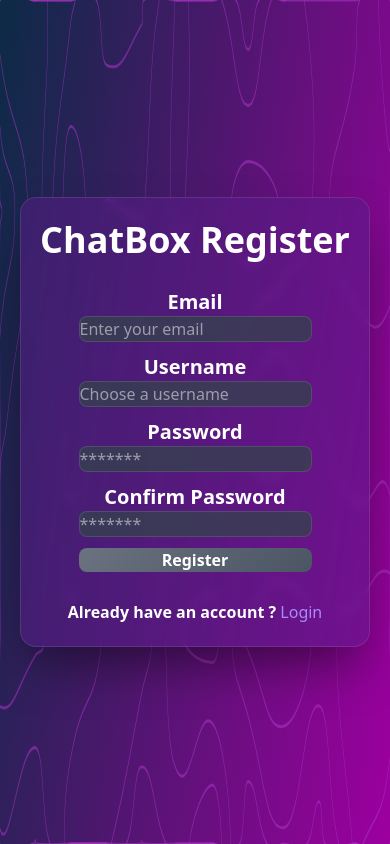
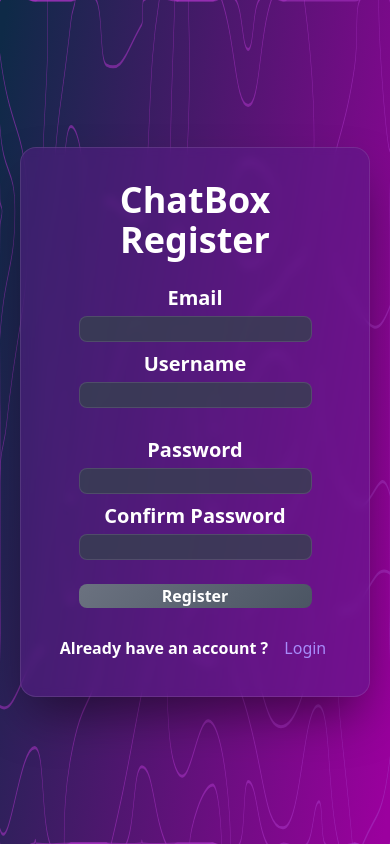
Before and after one commit to 4D4J/chatbox, a React (Vite) app: page / in a window 390 px wide. Both pictures are taken after typing "name@example.com", "Sample123" into the empty fields and a click on the button "Forgot Password ?". Built offline with nearby package versions, Linux system fonts and the light colour scheme.

Commit message:
Fix style and add responsive

```diff
--- a/src/App.css
+++ b/src/App.css
@@ -1,9 +1,12 @@
 @import "tailwindcss";
 
-*{
+/* Reset sélectif au lieu de reset universel */
+body, html {
   padding: 0;
   margin: 0;
 }
+
+/*
 
 /* Animations for SVG Background */
 .animated-bg-container {
--- a/src/components/Login.tsx
+++ b/src/components/Login.tsx
@@ -55,7 +55,7 @@ function Login({ onRegister }: { onRegister: () => void }) {
       {/* Fond animé */}
       <AnimatedBackground />
 
-      <div className="w-[30vw] min-w-[350px] h-[50vh] min-h-[450px] flex flex-col items-center justify-evenly auth-container p-8 bg-purple-900/40">
+      <div className="max-w-[35vw] w-[30vw] min-w-[350px] max-h-[70vh] h-[auto] min-h-[50vh] flex flex-col items-center justify-evenly auth-container p-8 bg-purple-900/40">
         {/* Box Title */}
         <div className="mb-6 text-center">
           <h1 className="text-white text-4xl font-bold">ChatBox Login</h1>
@@ -67,28 +67,28 @@ function Login({ onRegister }: { onRegister: () => void }) {
           </div>
         )}
 
-        <form className='w-[auto] h-[25vh] flex flex-col items-center justify-around' onSubmit={handleLogin}>
+        <form className='p-4 w-[auto] flex flex-col items-center justify-around min-h-[25vh]' onSubmit={handleLogin}>
           {/* Box Email */}
-          <div className="mb-6 flex flex-col items-center justify-evenly">
+          <div className="flex flex-col items-center justify-evenly w-full min-h-[10vh]">
             <label htmlFor="email" className="block text-white text-xl font-bold mb-2">Email</label>
             <input
               id="email"
               type="email"
-              placeholder="Enter your email"
-              className="w-full p-3 rounded-lg auth-input focus:outline-none"
+              placeholder=""
+              className="w-full rounded-lg auth-input focus:outline-none"
               value={email}
               onChange={(e) => setEmail(e.target.value)}
             />
           </div>
 
           {/* Box Password */}
-          <div className="mb-6 flex flex-col items-center justify-evenly">
+          <div className="mb-8 flex flex-col items-center justify-evenly w-full min-h-[10vh]">
             <label htmlFor="password" className="block text-white text-xl font-bold mb-2">Password</label>
             <input
               id="password"
               type="password"
-              placeholder="*******"
-              className="w-full p-3 rounded-lg auth-input focus:outline-none"
+              placeholder=""
+              className="w-full rounded-lg auth-input focus:outline-none"
               value={password}
               onChange={(e) => setPassword(e.target.value)}
             />
@@ -98,12 +98,12 @@ function Login({ onRegister }: { onRegister: () => void }) {
           <button
             type="submit"
             disabled={!isFormValid || loading}
-            className="w-full p-3 rounded-lg font-bold text-white auth-button cursor-pointer"
+            className="w-full rounded-lg font-bold text-white auth-button cursor-pointer "
           >
             {loading ? 'Loading...' : 'Login'}
           </button>
 
-          <div className='mt-6 text-center text-white'>
+          <div className='text-center text-white'>
             <button
             onClick={onRegister}
             className="ml-2 auth-link p-1 cursor-pointer rounded"
--- a/src/components/Register.tsx
+++ b/src/components/Register.tsx
@@ -1,5 +1,5 @@
 import '../App.css'
-import { useState } from 'react'
+import { useState, useEffect } from 'react'
 import { supabase } from '../lib/supabase'
 import AnimatedBackground from './AnimatedBackground'
 
@@ -10,6 +10,15 @@ function Register({ onBackToLogin }: { onBackToLogin: () => void }) {
   const [confirmPassword, setConfirmPassword] = useState('')
   const [loading, setLoading] = useState(false)
   const [error, setError] = useState<string | null>(null)
+  // Ajout des états pour la validation du mot de passe
+  const [passwordCriteria, setPasswordCriteria] = useState({
+    hasLength: false,
+    hasUppercase: false,
+    hasLowercase: false,
+    hasNumber: false
+  })
+  // État pour contrôler l'affichage des critères du mot de passe
+  const [showPasswordCriteria, setShowPasswordCriteria] = useState(false)
 
   // Validations de sécurité améliorées
   const validateEmail = (email: string) => {
@@ -27,6 +36,43 @@ function Register({ onBackToLogin }: { onBackToLogin: () => void }) {
   const validateUsername = (username: string) => {
     // Alphanumériques et underscore/tiret, 3-30 caractères
     return /^[a-zA-Z0-9_-]{3,30}$/.test(username);
+  };
+
+  // Fonction pour vérifier les critères du mot de passe individuellement
+  const checkPasswordCriteria = (password: string) => {
+    setPasswordCriteria({
+      hasLength: password.length >= 8,
+      hasUppercase: /[A-Z]/.test(password),
+      hasLowercase: /[a-z]/.test(password),
+      hasNumber: /[0-9]/.test(password)
+    });
+  };
+
+  // Mettre à jour les critères du mot de passe lorsque le champ est modifié
+  useEffect(() => {
+    checkPasswordCriteria(password);
+  }, [password]);
+
+  // Fonction pour calculer le score de force du mot de passe (0-100)
+  const calculatePasswordStrength = () => {
+    let score = 0;
+
+    // Calcul basé sur les critères existants
+    if (passwordCriteria.hasLength) score += 25;
+    if (passwordCriteria.hasUppercase) score += 25;
+    if (passwordCriteria.hasLowercase) score += 25;
+    if (passwordCriteria.hasNumber) score += 25;
+
+    return score;
+  };
+
+  // Déterminer la couleur de la barre de progression
+  const getPasswordStrengthColor = () => {
+    const score = calculatePasswordStrength();
+
+    if (score < 50) return 'bg-red-500'; // Faible
+    if (score < 100) return 'bg-yellow-500'; // Moyen
+    return 'bg-green-500'; // Fort
   };
 
   const getFormValidationError = () => {
@@ -95,7 +141,7 @@ function Register({ onBackToLogin }: { onBackToLogin: () => void }) {
       {/* Fond animé */}
       <AnimatedBackground />
 
-      <div className="w-[30vw] min-w-[350px] h-[50vh] min-h-[450px] flex flex-col items-center justify-evenly auth-container p-8 bg-purple-900/40">
+      <div className="max-w-[35vw] w-[30vw] min-w-[350px] max-h-[70vh] h-[auto] min-h-[50vh] flex flex-col items-center justify-evenly auth-container bg-purple-900/40 p-8">
         {/* Box Title */}
         <div className="mb-6 text-center">
           <h1 className="text-white text-4xl font-bold">ChatBox Register</h1>
@@ -107,54 +153,72 @@ function Register({ onBackToLogin }: { onBackToLogin: () => void }) {
           </div>
         )}
 
-        <form className='w-[auto] h-[35vh] flex flex-col items-center justify-around'onSubmit={handleRegister}>
+        <form className='w-[auto] flex flex-col items-center justify-around min-h-[35vh]' onSubmit={handleRegister}>
           {/* Box Email */}
-          <div className="flex flex-col items-center justify-evenly mb-6">
-            <label htmlFor="email" className="block text-white text-xl font-bold mb-2">Email</label>
+          <div className="pb-2 flex flex-col items-center justify-evenly ">
+            <label htmlFor="email" className="pb-1 block text-white text-xl font-bold ">Email</label>
             <input
               id="email"
               type="email"
-              placeholder="Enter your email"
-              className="w-full p-3 rounded-lg auth-input focus:outline-none"
+              placeholder=""
+              className="w-full rounded-lg auth-input focus:outline-none"
               value={email}
               onChange={(e) => setEmail(e.target.value)}
             />
           </div>
 
           {/* Box Username */}
-          <div className="flex flex-col items-center justify-evenly mb-6">
-            <label htmlFor="username" className="block text-white text-xl font-bold mb-2">Username</label>
+          <div className="pb-7 flex flex-col items-center justify-evenly">
+            <label htmlFor="username" className="pb-1 block text-white text-xl font-bold ">Username</label>
             <input
               id="username"
               type="text"
-              placeholder="Choose a username"
-              className="w-full p-3 rounded-lg auth-input focus:outline-none"
+              placeholder=""
+              className="w-full rounded-lg auth-input focus:outline-none"
               value={username}
               onChange={(e) => setUsername(e.target.value)}
             />
           </div>
 
           {/* Box Password */}
-          <div className="flex flex-col items-center justify-evenly mb-6">
-            <label htmlFor="password" className="block text-white text-xl font-bold mb-2">Password</label>
+          <div className="pb-2 flex flex-col items-center justify-evenly ">
+            <label htmlFor="password" className="pb-1 block text-white text-xl font-bold ">Password</label>
             <input
               id="password"
               type="password"
-              placeholder="*******"
-              className="w-full p-3 rounded-lg auth-input focus:outline-none"
+              placeholder=""
+              className="w-full rounded-lg auth-input focus:outline-none"
               value={password}
               onChange={(e) => setPassword(e.target.value)}
+              onFocus={() => setShowPasswordCriteria(true)}
             />
+
+            {/* Indicateurs de validation du mot de passe */}
+            {(showPasswordCriteria || password.length > 0) && (
+              <div className="w-full mt-2">
+                <div className="w-full h-2 bg-gray-700 rounded-full overflow-hidden">
+                  <div
+                    className={`h-full transition-all duration-300 ${getPasswordStrengthColor()}`}
+                    style={{ width: `${calculatePasswordStrength()}%` }}
+                  ></div>
+                </div>
+                <p className="text-xs text-gray-300 text-right">
+                  {calculatePasswordStrength() < 50 ? 'Faible' :
+                   calculatePasswordStrength() < 100 ? 'Moyen' :
+                   'Fort'}
+                </p>
+              </div>
+            )}
           </div>
 
           {/* Box Confirm Password */}
           <div className="flex flex-col items-center justify-evenly mb-6">
-            <label htmlFor="confirmPassword" className="block text-white text-xl font-bold mb-2">Confirm Password</label>
+            <label htmlFor="confirmPassword" className="pb-1 block text-white text-xl font-bold">Confirm Password</label>
             <input
               id="confirmPassword"
               type="password"
-              placeholder="*******"
-              className="w-full p-3 rounded-lg auth-input focus:outline-none"
+              placeholder=""
+              className="w-full rounded-lg auth-input focus:outline-none"
               value={confirmPassword}
               onChange={(e) => setConfirmPassword(e.target.value)}
             />
@@ -164,7 +228,7 @@ function Register({ onBackToLogin }: { onBackToLogin: () => void }) {
           <button
             type="submit"
             disabled={!isFormValid || loading}
-            className="w-full p-3 rounded-lg font-bold text-white auth-button"
+            className="w-full rounded-lg font-bold text-white auth-button"
           >
             {loading ? 'Registering...' : 'Register'}
           </button>
```
